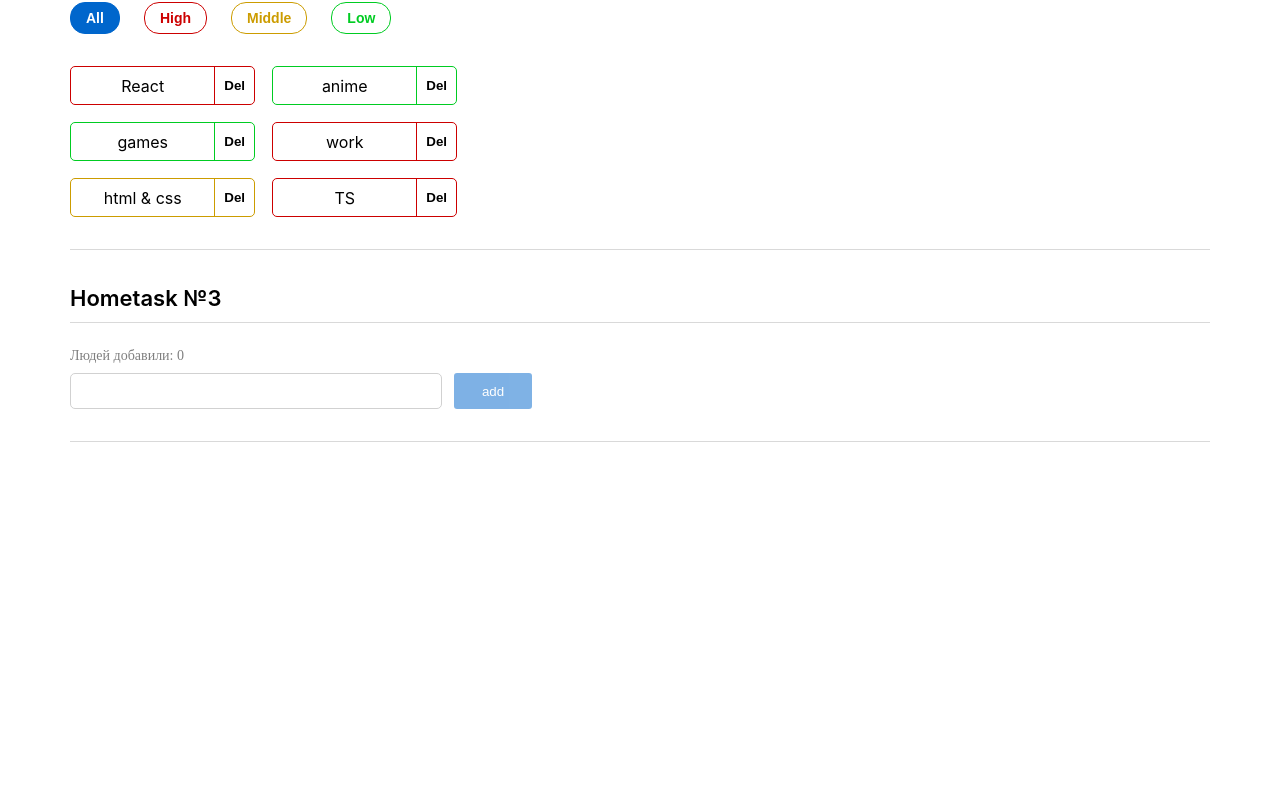
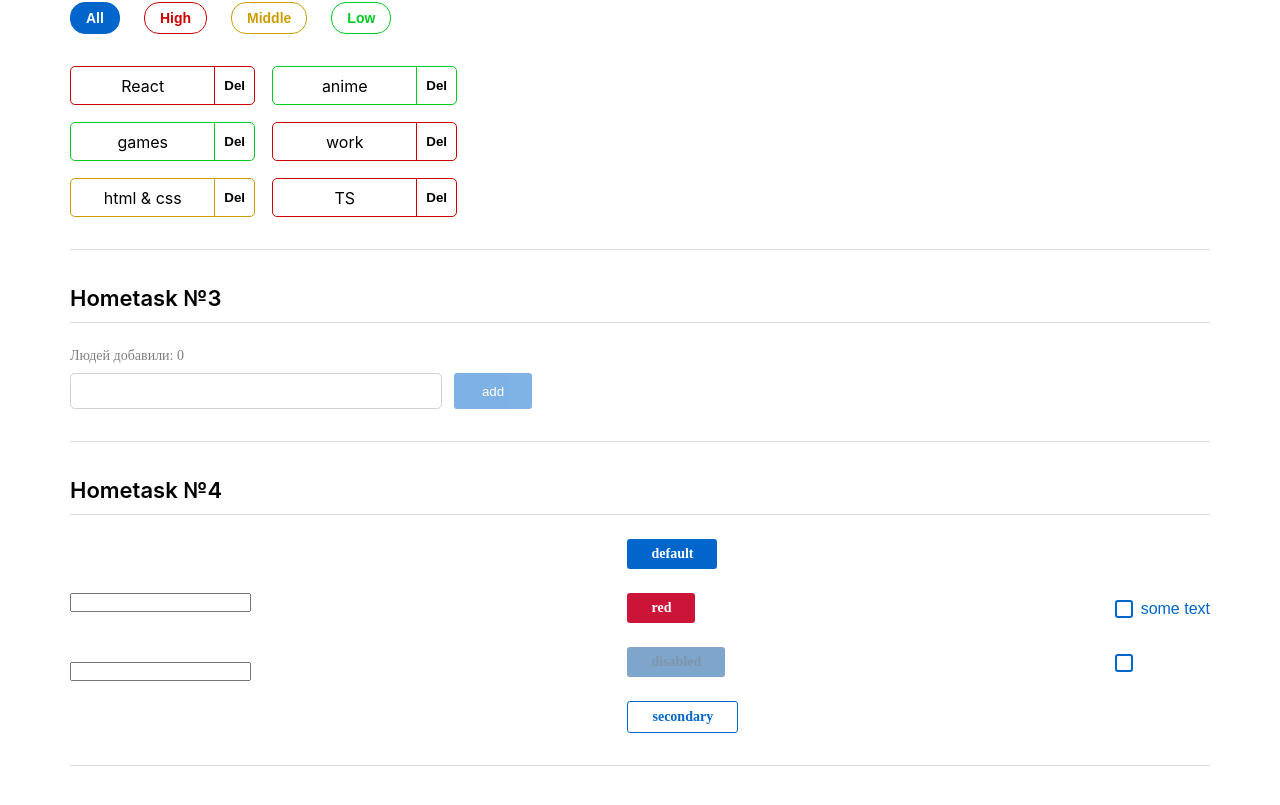
Before and after one commit to vovitolog/incubator-homework, a React (Create React App) app: page /#/pre-junior in a window 1280 px wide. Shown: the part 619-1424 px from the top of the page. Before the commit the page ends 1128 px from the top, so only its background shows below. Built offline with nearby package versions, Linux system fonts and the light colour scheme.

Commit message:
feat: add styles and classes to SuperButton component

```diff
--- a/src/s1-main/App.tsx
+++ b/src/s1-main/App.tsx
@@ -3,6 +3,7 @@ import s from './App.module.css'
 import HW1 from '../s2-homeworks/hw01/HW1'
 import HW2 from "../s2-homeworks/hw02/HW2";
 import HW3 from "../s2-homeworks/hw03/HW3";
+import HW4 from "../s2-homeworks/hw04/HW4";
 
 function App() {
     return (
@@ -11,7 +12,7 @@ function App() {
             {/*раскомментировать по ходу выполнения*/}
             <HW2/>
             <HW3/>
-            {/*<HW4/>*/}
+            <HW4/>
 
             {/*при выполнении дз 5 и более - закомментировать здесь дз 1-4, так как они есть внутри дз 5*/}
             {/*<HW5/>*/}
--- a/src/s2-homeworks/hw04/HW4.tsx
+++ b/src/s2-homeworks/hw04/HW4.tsx
@@ -5,14 +5,14 @@ import Stand from './Stand'
 /*
 * 1 - понять (и простить) SuperInputText
 * 2 - в зависимости от типа и дизэйбла прицепить нужный класс в SuperButton.tsx (строка 21)
-* 3 - дописать onChangeCallback в SuperCheckbox.tsx чтоб оба чекбокса работали на стенде
+* 3 - дописать onChangeCallback в SuperCheckbox.tsx чтобы оба чекбокса работали на стенде
 * 4 - сделать стили в соответствии с дизайном
 * */
 
 const HW4 = () => {
     return (
         <div id={'hw4'}>
-            <div className={s2.hwTitle}>Homework #4</div>
+            <div className={s2.hwTitle}>Hometask №4</div>
             {/*демонстрация возможностей компонент:*/}
             <div className={s2.hw}>
                 <Stand />
--- a/src/s2-homeworks/hw04/Stand.tsx
+++ b/src/s2-homeworks/hw04/Stand.tsx
@@ -7,8 +7,11 @@ import SuperButton from './common/c2-SuperButton/SuperButton'
 const Stand = () => {
     const [stateForAllInputs, setValue] = useState<string>('')
     const [error, setError] = useState<string>('')
+    console.log(stateForAllInputs)
+    console.log(error)
 
     const [stateForAllCheckboxes, setChecked] = useState<boolean>(false)
+    console.log(stateForAllCheckboxes)
 
     return (
         <div id={'hw4-stand'} className={s.stand}>
--- a/src/s2-homeworks/hw04/common/c1-SuperInputText/SuperInputText.tsx
+++ b/src/s2-homeworks/hw04/common/c1-SuperInputText/SuperInputText.tsx
@@ -12,7 +12,7 @@ type DefaultInputPropsType = DetailedHTMLProps<InputHTMLAttributes<HTMLInputElem
     HTMLInputElement>
 
 // здесь мы говорим что у нашего инпута будут такие же пропсы как у обычного инпута, кроме type
-// (чтоб не писать value: string, onChange: ...; они уже все описаны в DefaultInputPropsType)
+// (чтобы не писать value: string, onChange: ...; они уже все описаны в DefaultInputPropsType)
 type SuperInputTextPropsType = Omit<DefaultInputPropsType, 'type'> & {
     // и + ещё пропсы которых нет в стандартном инпуте
     onChangeText?: (value: string) => void
--- a/src/s2-homeworks/hw04/common/c2-SuperButton/SuperButton.module.css
+++ b/src/s2-homeworks/hw04/common/c2-SuperButton/SuperButton.module.css
@@ -1,36 +1,62 @@
 .button {
+    background-color: #0066CC;
+    border: none;
+    color: #FFFFFF;
+    font-family: 'Montserrat', serif;
+    font-style: normal;
+    font-weight: 600;
+    font-size: 14px;
+    line-height: 20px;
+    padding: 5px 24px;
+    border-radius: 3px;
 }
 
 .disabled {
+    opacity: 0.5;
 }
 
 .secondary {
+    background-color: white;
+    color: #0066CC;
+    border: 1px solid #0066CC;
 }
 
 .default {
+    background-color: #0066CC;
+    color: #FFFFFF;
 }
 
 .red {
+    background-color: #CC1439;
+    color: #FFFFFF;
 }
 
 .default:hover {
+    background-color: #0080FF;
 }
 
 .red:hover {
+    background-color: #FF1A47;
 }
 
 .secondary:hover {
+    background-color: #E5F0FA;
 }
 
 
 .default:active {
+    background-color: #0059B3;
 }
 
 .secondary:active {
+    background-color: #C9E5FF;
 }
 
 .red:active {
+    background-color: #B21232;
 }
 
 .button:disabled {
+    background-color: #004D99;
+    color: #002E5C;
 }
--- a/src/s2-homeworks/hw04/common/c2-SuperButton/SuperButton.tsx
+++ b/src/s2-homeworks/hw04/common/c2-SuperButton/SuperButton.tsx
@@ -17,12 +17,12 @@ const SuperButton: React.FC<SuperButtonPropsType> = (
         ...restProps // все остальные пропсы попадут в объект restProps, там же будет children
     }
 ) => {
-    const finalClassName = s.button
-        // + (disabled
-        //         ? ...
-        //         : xType === 'red'
-        //             ? ...
-        + (className ? ' ' + className : '') // задачка на смешивание классов
+    const finalClassName = `${s.button} ${disabled ? s.disabled : ''} ${xType === 'red' ? s.red : xType === 'secondary'? s.secondary : s.default}`
+
+    //s.button + (disabled ? s.disabled
+    //     //         : xType === 'red'
+    //     //             ? ...
+    //     + (className ? ' ' + className : '') // задачка на смешивание классов
 
     return (
         <button
--- a/src/s2-homeworks/hw04/common/c3-SuperCheckbox/SuperCheckbox.tsx
+++ b/src/s2-homeworks/hw04/common/c3-SuperCheckbox/SuperCheckbox.tsx
@@ -4,6 +4,7 @@ import React, {
     InputHTMLAttributes,
 } from 'react'
 import s from './SuperCheckbox.module.css'
+import {logDOM} from "@testing-library/react";
 
 // тип пропсов обычного инпута
 type DefaultInputPropsType = DetailedHTMLProps<InputHTMLAttributes<HTMLInputElement>,
@@ -34,6 +35,8 @@ const SuperCheckbox: React.FC<SuperCheckboxPropsType> = (
     const finalInputClassName = s.checkbox
         + (className ? ' ' + className : '')
 
+    console.log(children)
+
     return (
         <label className={s.label}>
             <input
```
